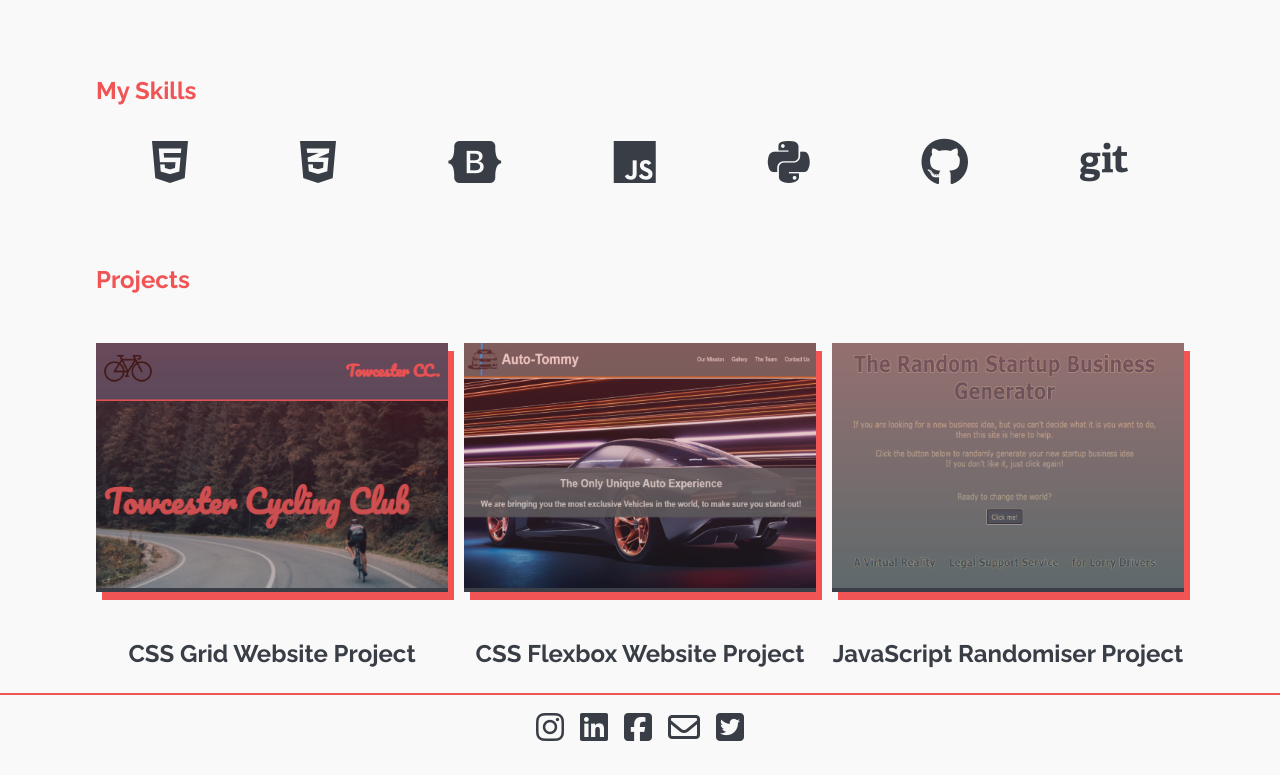
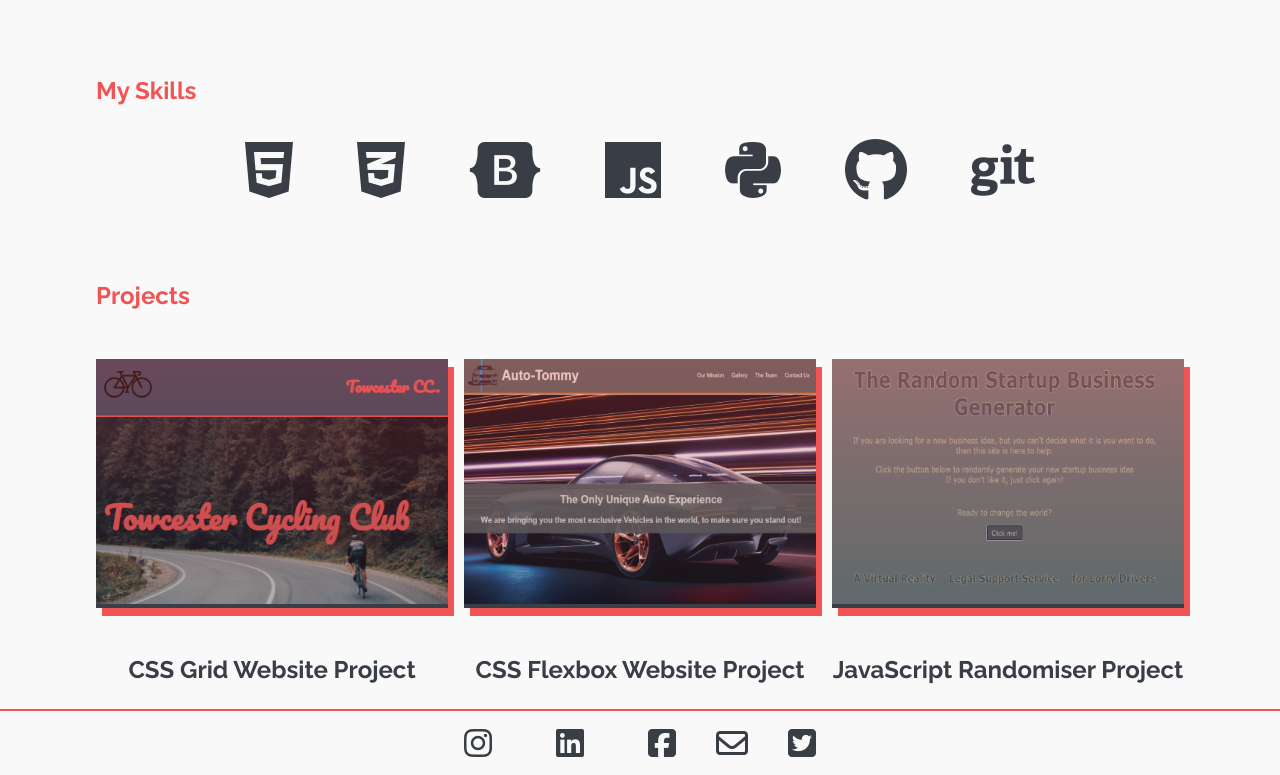
Before and after one commit to TomY-26/portfolio, a plain HTML site: page index.html in a window 1280 px wide. Shown: the part 2078-2853 px from the top of the page. Drawn offline with Linux system fonts and the light colour scheme.

```diff
--- a/index.html
+++ b/index.html
@@ -73,8 +73,8 @@
                     and I have also been rebuilding a 1990 mini cooper over the years.</p>
              </section>
              <section id="skillSection">
-                 <h2>My Skills</h2>
-                 <div id="skillIcons">
+                <h2>My Skills</h2>
+                <div id="skillsSmall">
                     <i class="fab fa-html5 fa-3x"></i>
                     <i class="fab fa-css3-alt fa-3x"></i>
                     <i class="fab fa-bootstrap fa-3x"></i>
@@ -82,6 +82,15 @@
                     <i class="fab fa-python fa-3x"></i>
                     <i class="fab fa-github fa-3x"></i>
                     <i class="fab fa-git fa-3x"></i>
+                </div>
+                <div id="skillsBig">
+                    <i class="fab fa-html5 fa-4x"></i>
+                    <i class="fab fa-css3-alt fa-4x"></i>
+                    <i class="fab fa-bootstrap fa-4x"></i>
+                    <i class="fab fa-js fa-4x"></i>
+                    <i class="fab fa-python fa-4x"></i>
+                    <i class="fab fa-github fa-4x"></i>
+                    <i class="fab fa-git fa-4x"></i>
                 </div>
             </section>
              <section id="projectSection">
--- a/resources/css/style.css
+++ b/resources/css/style.css
@@ -1,3 +1,6 @@
+html {
+    scroll-behavior: smooth;
+}
 body {
     font-family: Arial, Helvetica, sans-serif;
     font-size: 16px;
@@ -129,11 +132,14 @@
 #skillSection h2 {
     margin-bottom: 2rem;
 }
-#skillIcons {
+#skillsSmall {
     display: flex;
     justify-content: space-around;
     flex-wrap: wrap;
     width: 100%;
+}
+#skillsBig {
+    display: none;
 }
 /*-------------------------------------------------------------------------Projects Section------------------------------------------------------------------------------*/
 #projectSection {
@@ -278,6 +284,18 @@
 }
 
 @media only screen and (min-width: 1100px) {
+    #skillsSmall {
+        display: none;
+    }
+    #skillsBig {
+        display: flex;
+        justify-content: center;
+        flex-wrap: wrap;
+        width: 100%;
+    }
+    .fab {
+        padding: 0 2rem;
+    }
     #projectGrid {
         grid-template: repeat(2, minmax(min-content, max-content)) / 1fr 1fr 1fr  ;
     }
```
